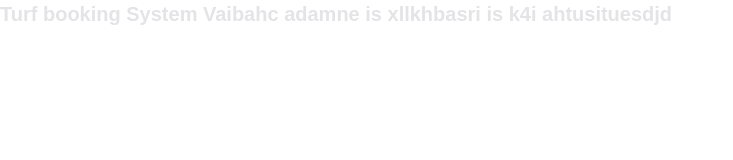
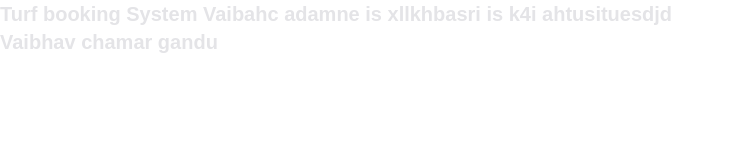
Before and after one commit to Mayanksahu13032004/turf, a Next.js app: page / in a window 1280 px wide. Shown: the top 160 px of the page, without its empty margins (0-733 px from the left). Built offline with nearby package versions, Linux system fonts and the light colour scheme.

Commit message:
Vaibhav adamane changes

```diff
--- a/src/app/page.tsx
+++ b/src/app/page.tsx
@@ -5,6 +5,7 @@ export default function Home() {
    <div className="text-zinc-200 text-xl font-semibold">
     Turf booking System
     Vaibahc adamne is xllkhbasri is k4i ahtusituesdjd
+    <h1>Vaibhav chamar gandu</h1>
    </div>
   );
 }
```
